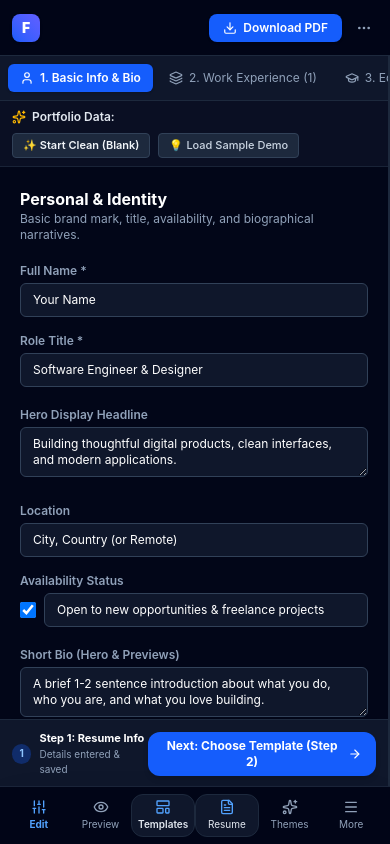
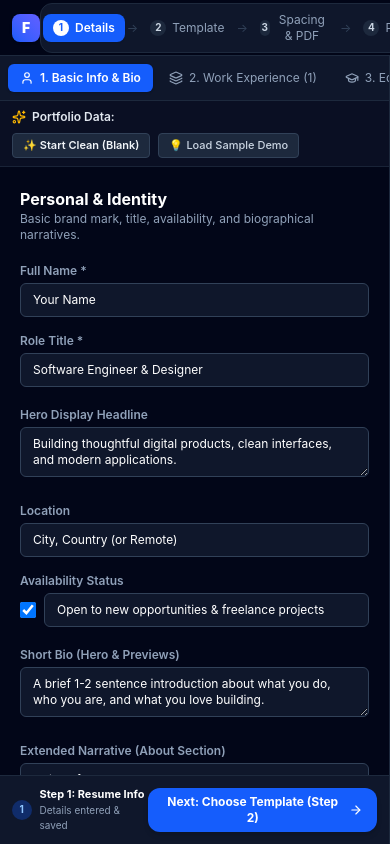
Before and after one commit to zainabmughal098/my-portfolio, a React (Vite) app: page / in a window 390 px wide. Built offline with nearby package versions, Linux system fonts and the light colour scheme.

Commit message:
update UI layout and streamline navigation

```diff
--- a/src/App.tsx
+++ b/src/App.tsx
@@ -10,7 +10,6 @@ import { ExportModal } from './components/ExportModal';
 import { TemplateModal } from './components/TemplateModal';
 import { ResumeView } from './components/ResumeView';
 import { SocialSharePreview } from './components/SocialSharePreview';
-import { MobileBottomNav } from './components/MobileBottomNav';
 import { FIELD_TEMPLATES, FieldTemplate } from './data/templates';
 
 const LOCAL_STORAGE_KEY = 'foliocraft_portfolio_v2';
@@ -29,7 +28,7 @@ export default function App() {
     return BLANK_PORTFOLIO_TEMPLATE;
   });
 
-  const [viewMode, setViewMode] = useState<ViewMode>('split');
+  const [viewMode, setViewMode] = useState<ViewMode>('editor');
   const [deviceMode, setDeviceMode] = useState<DeviceMode>('desktop');
   const [isExportOpen, setIsExportOpen] = useState(false);
   const [isTemplatesOpen, setIsTemplatesOpen] = useState(false);
@@ -121,31 +120,10 @@ export default function App() {
       />
 
       {/* Workspace Body */}
-      <div className="flex-1 flex overflow-hidden pb-14 lg:pb-0 relative">
-        {/* SPLIT VIEW */}
-        {viewMode === 'split' && (
-          <>
-            <div className="w-full lg:w-[450px] xl:w-[480px] shrink-0 h-full border-r border-slate-800 flex flex-col">
-              <EditorPanel
-                data={data}
-                onChange={setData}
-                onOpenResume={() => setViewMode('resume')}
-                onOpenTemplates={() => setViewMode('themes')}
-                onStartBlank={handleStartBlank}
-                onLoadDemo={handleLoadDemo}
-              />
-            </div>
-            <div className="hidden lg:block flex-1 h-full bg-slate-950 overflow-hidden">
-              <DeviceFrame deviceMode={deviceMode}>
-                <PortfolioRenderer data={data} isInteractive={true} />
-              </DeviceFrame>
-            </div>
-          </>
-        )}
-
-        {/* FULL EDITOR VIEW */}
-        {viewMode === 'editor' && (
-          <div className="w-full max-w-5xl mx-auto h-full">
+      <div className="flex-1 flex overflow-hidden relative">
+        {/* STEP 1: ENTER DETAILS (CLEAN, FOCUSED FULL EDITOR - NO CRAMPED SPLIT VIEW) */}
+        {(viewMode === 'editor' || viewMode === 'split') && (
+          <div className="w-full max-w-5xl mx-auto h-full flex flex-col">
             <EditorPanel
               data={data}
               onChange={setData}
@@ -157,16 +135,7 @@ export default function App() {
           </div>
         )}
 
-        {/* FULL PREVIEW VIEW */}
-        {viewMode === 'preview' && (
-          <div className="w-full h-full bg-slate-950 overflow-hidden">
-            <DeviceFrame deviceMode={deviceMode}>
-              <PortfolioRenderer data={data} isInteractive={true} />
-            </DeviceFrame>
-          </div>
-        )}
-
-        {/* TEMPLATES & STYLES STUDIO */}
+        {/* STEP 2: TEMPLATES & STYLES STUDIO */}
         {viewMode === 'themes' && (
           <div className="w-full h-full overflow-y-auto bg-slate-950">
             <TemplatesStudio
@@ -175,19 +144,30 @@ export default function App() {
               onApplyTemplate={handleApplyTemplate}
               onUpdateTheme={(updatedTheme) => setData({ ...data, theme: updatedTheme })}
               onOpenResume={() => setViewMode('resume')}
+              onBackToDetails={() => setViewMode('editor')}
             />
           </div>
         )}
 
-        {/* ATS RESUME & PRINTABLE CV VIEW */}
+        {/* STEP 3: ATS RESUME, SPACING & PDF DOWNLOAD */}
         {viewMode === 'resume' && (
           <div className="w-full h-full overflow-y-auto bg-slate-950">
             <ResumeView
               data={data}
               onChangeData={setData}
-              onBack={() => setViewMode('split')}
+              onBack={() => setViewMode('themes')}
               onOpenTemplateGallery={() => setViewMode('themes')}
+              onOpenPreview={() => setViewMode('preview')}
             />
+          </div>
+        )}
+
+        {/* STEP 4: FULL PREVIEW VIEW (LIVE INTERACTIVE PORTFOLIO) */}
+        {viewMode === 'preview' && (
+          <div className="w-full h-full bg-slate-950 overflow-hidden">
+            <DeviceFrame deviceMode={deviceMode}>
+              <PortfolioRenderer data={data} isInteractive={true} />
+            </DeviceFrame>
           </div>
         )}
 
@@ -198,21 +178,6 @@ export default function App() {
           </div>
         )}
       </div>
-
-      {/* Persistent Mobile Bottom Navigation (Phones & Tablets < 1024px) */}
-      <MobileBottomNav
-        viewMode={viewMode}
-        onSelectViewMode={(mode) => {
-          if (mode === 'export') {
-            setIsExportOpen(true);
-          } else {
-            setViewMode(mode);
-          }
-        }}
-        onStartBlank={handleStartBlank}
-        onLoadDemo={handleLoadDemo}
-        onOpenTemplates={() => setViewMode('themes')}
-      />
 
       {/* Unified Export / Download PDF Modal */}
       <ExportModal
--- a/src/components/Navbar.tsx
+++ b/src/components/Navbar.tsx
@@ -1,22 +1,10 @@
-import React, { useState, useRef, useEffect } from 'react';
+import React from 'react';
 import {
-  Sparkles,
-  Eye,
-  Sliders,
   Download,
   Smartphone,
   Tablet,
   Monitor,
-  Maximize2,
-  LayoutTemplate,
-  FileText,
-  Globe2,
-  MoreHorizontal,
-  Trash2,
-  RotateCcw,
-  Lightbulb,
 } from 'lucide-react';
-import { PRESETS_LIST } from '../data/presets';
 import { PortfolioData } from '../types/portfolio';
 
 export type ViewMode = 'split' | 'editor' | 'preview' | 'themes' | 'resume' | 'seo' | 'export';
@@ -37,37 +25,14 @@ interface NavbarProps {
 }
 
 export const Navbar: React.FC<NavbarProps> = ({
-  onSelectPreset,
   viewMode,
   onSelectViewMode,
   deviceMode,
   onSelectDeviceMode,
-  onReset,
-  onStartBlank,
-  onLoadDemo,
-  onOpenTemplates,
-  activeTemplateName,
 }) => {
-  const [isMoreOpen, setIsMoreOpen] = useState(false);
-  const moreRef = useRef<HTMLDivElement>(null);
-
-  // Close more menu when clicking outside
-  useEffect(() => {
-    const handleClickOutside = (e: MouseEvent) => {
-      if (moreRef.current && !moreRef.current.contains(e.target as Node)) {
-        setIsMoreOpen(false);
-      }
-    };
-    document.addEventListener('mousedown', handleClickOutside);
-    return () => document.removeEventListener('mousedown', handleClickOutside);
-  }, []);
-
-  const isWebPortfolioActive = viewMode === 'split' || viewMode === 'editor' || viewMode === 'preview';
-
   return (
     <header className="no-print h-14 border-b border-slate-800 bg-slate-950/95 backdrop-blur-md px-3 sm:px-4 flex items-center justify-between text-xs text-slate-300 select-none z-30">
       {/* Zone 1: Logo & Brand */}
-      <div className="flex items-center gap-2 sm:gap-3">
       <div className="flex items-center gap-2">
         <div className="w-7 h-7 rounded-lg bg-gradient-to-tr from-blue-600 to-indigo-500 flex items-center justify-center text-white font-black text-sm shadow-sm shrink-0">
           F
@@ -76,16 +41,15 @@ export const Navbar: React.FC<NavbarProps> = ({
           FolioCraft
         </span>
       </div>
-      </div>
 
-      {/* Zone 2: Sequential 3-Step Workflow (Details -> Template -> Spacing & PDF) */}
-      <div className="hidden md:flex items-center gap-2">
+      {/* Zone 2: Sequential 4-Step Workflow (Details -> Template -> Page & Spacing -> Preview) */}
+      <div className="flex items-center gap-1 sm:gap-2">
         <div className="flex items-center p-0.5 rounded-xl bg-slate-900 border border-slate-800 text-xs">
           {/* Step 1: Enter Details */}
           <button
-            onClick={() => onSelectViewMode('split')}
-            className={`px-3 py-1.5 rounded-lg transition-all flex items-center gap-1.5 cursor-pointer ${
-              isWebPortfolioActive
+            onClick={() => onSelectViewMode('editor')}
+            className={`px-2.5 sm:px-3 py-1.5 rounded-lg transition-all flex items-center gap-1.5 cursor-pointer ${
+              viewMode === 'editor'
                 ? 'bg-blue-600 text-white font-semibold shadow-xs'
                 : 'text-slate-400 hover:text-white'
             }`}
@@ -93,20 +57,21 @@ export const Navbar: React.FC<NavbarProps> = ({
           >
             <span
               className={`w-4 h-4 rounded-full flex items-center justify-center text-[10px] font-bold ${
-                isWebPortfolioActive ? 'bg-white text-blue-600' : 'bg-slate-800 text-slate-300'
+                viewMode === 'editor' ? 'bg-white text-blue-600' : 'bg-slate-800 text-slate-300'
               }`}
             >
               1
             </span>
-            <span>1. Enter Details</span>
+            <span className="hidden sm:inline">1. Enter Details</span>
+            <span className="sm:hidden">Details</span>
           </button>
 
-          <span className="text-slate-700 px-1">&rarr;</span>
+          <span className="text-slate-700 px-0.5 sm:px-1">&rarr;</span>
 
           {/* Step 2: Choose Template & Themes */}
           <button
             onClick={() => onSelectViewMode('themes')}
-            className={`px-3 py-1.5 rounded-lg transition-all flex items-center gap-1.5 cursor-pointer ${
+            className={`px-2.5 sm:px-3 py-1.5 rounded-lg transition-all flex items-center gap-1.5 cursor-pointer ${
               viewMode === 'themes'
                 ? 'bg-blue-600 text-white font-semibold shadow-xs'
                 : 'text-slate-400 hover:text-white'
@@ -120,20 +85,21 @@ export const Navbar: React.FC<NavbarProps> = ({
             >
               2
             </span>
-            <span>2. Template & Themes</span>
+            <span className="hidden sm:inline">2. Template</span>
+            <span className="sm:hidden">Template</span>
           </button>
 
-          <span className="text-slate-700 px-1">&rarr;</span>
+          <span className="text-slate-700 px-0.5 sm:px-1">&rarr;</span>
 
-          {/* Step 3: Page, Spacing & PDF */}
+          {/* Step 3: Page, Spacing & Download */}
           <button
             onClick={() => onSelectViewMode('resume')}
-            className={`px-3 py-1.5 rounded-lg transition-all flex items-center gap-1.5 cursor-pointer ${
+            className={`px-2.5 sm:px-3 py-1.5 rounded-lg transition-all flex items-center gap-1.5 cursor-pointer ${
               viewMode === 'resume'
                 ? 'bg-blue-600 text-white font-semibold shadow-xs'
                 : 'text-slate-400 hover:text-white'
             }`}
-            title="Step 3: Choose 1 Page / 2 Pages, adjust compact/normal spacing & export PDF"
+            title="Step 3: Choose 1 Page / 2 Pages, adjust compact/normal spacing & download PDF"
           >
             <span
               className={`w-4 h-4 rounded-full flex items-center justify-center text-[10px] font-bold ${
@@ -142,13 +108,37 @@ export const Navbar: React.FC<NavbarProps> = ({
             >
               3
             </span>
-            <span>3. Page, Spacing & PDF</span>
+            <span className="hidden sm:inline">3. Page, Spacing & Download</span>
+            <span className="sm:hidden">Spacing & PDF</span>
+          </button>
+
+          <span className="text-slate-700 px-0.5 sm:px-1">&rarr;</span>
+
+          {/* Step 4: Preview */}
+          <button
+            onClick={() => onSelectViewMode('preview')}
+            className={`px-2.5 sm:px-3 py-1.5 rounded-lg transition-all flex items-center gap-1.5 cursor-pointer ${
+              viewMode === 'preview'
+                ? 'bg-blue-600 text-white font-semibold shadow-xs'
+                : 'text-slate-400 hover:text-white'
+            }`}
+            title="Step 4: Interactive Live Portfolio Preview"
+          >
+            <span
+              className={`w-4 h-4 rounded-full flex items-center justify-center text-[10px] font-bold ${
+                viewMode === 'preview' ? 'bg-white text-blue-600' : 'bg-slate-800 text-slate-300'
+              }`}
+            >
+              4
+            </span>
+            <span className="hidden sm:inline">4. Preview</span>
+            <span className="sm:hidden">Preview</span>
           </button>
         </div>
 
-        {/* Device Switcher (shown when working on Web Portfolio) */}
-        {isWebPortfolioActive && (
-          <div className="flex items-center p-0.5 rounded-lg bg-slate-900 border border-slate-800 text-slate-400">
+        {/* Device Switcher (shown when in Step 4 Preview) */}
+        {viewMode === 'preview' && (
+          <div className="hidden lg:flex items-center p-0.5 rounded-lg bg-slate-900 border border-slate-800 text-slate-400">
             <button
               onClick={() => onSelectDeviceMode('desktop')}
               className={`p-1.5 rounded transition-colors cursor-pointer ${deviceMode === 'desktop' ? 'bg-slate-800 text-white' : 'hover:text-slate-200'}`}
@@ -174,90 +164,18 @@ export const Navbar: React.FC<NavbarProps> = ({
         )}
       </div>
 
-      {/* Zone 3: Download PDF & More Options */}
+      {/* Zone 3: Direct Download PDF Action (only shown if not already in Step 3 where toolbar has it) */}
       <div className="flex items-center gap-2">
-        {/* Primary Download Action: Shown during Step 1 & 2 to jump to PDF export. In Step 3 (Resume Studio), the master download button is already right on the resume toolbar */}
         {viewMode !== 'resume' && (
           <button
             onClick={() => onSelectViewMode('resume')}
-            className="px-3.5 py-1.5 rounded-lg bg-blue-600 hover:bg-blue-500 text-white font-semibold transition-all flex items-center gap-1.5 shadow-sm text-xs cursor-pointer active:scale-95"
-            title="Go to Step 3: Page, Spacing & PDF Download"
+            className="px-3 py-1.5 rounded-lg bg-blue-600 hover:bg-blue-500 text-white font-semibold transition-all flex items-center gap-1.5 shadow-sm text-xs cursor-pointer active:scale-95"
+            title="Jump to Step 3: Page, Spacing & PDF Download"
           >
             <Download className="w-3.5 h-3.5" />
-            <span>Download PDF</span>
+            <span className="hidden sm:inline">Download PDF</span>
           </button>
         )}
-
-        {/* More Options Dropdown */}
-        <div className="relative" ref={moreRef}>
-          <button
-            onClick={() => setIsMoreOpen(!isMoreOpen)}
-            className="p-1.5 rounded-lg text-slate-400 hover:text-white hover:bg-slate-800 transition-colors cursor-pointer"
-            title="More Options"
-          >
-            <MoreHorizontal className="w-4 h-4" />
-          </button>
-
-          {isMoreOpen && (
-            <div className="absolute right-0 mt-2 w-56 rounded-xl bg-slate-900 border border-slate-800 shadow-2xl py-1.5 z-50 text-xs animate-in fade-in duration-100 divide-y divide-slate-800">
-              <div className="px-3 py-1.5 text-[10px] uppercase font-bold text-slate-500 tracking-wider">
-                Tools & Samples
-              </div>
-
-              <div className="py-1">
-                <button
-                  onClick={() => {
-                    setIsMoreOpen(false);
-                    onSelectViewMode('seo');
-                  }}
-                  className="w-full px-3 py-2 text-left hover:bg-slate-800 flex items-center gap-2 text-slate-300 hover:text-white cursor-pointer"
-                >
-                  <Globe2 className="w-3.5 h-3.5 text-emerald-400" />
-                  <span>Social Share & SEO Cards</span>
-                </button>
-
-                {onLoadDemo && (
-                  <button
-                    onClick={() => {
-                      setIsMoreOpen(false);
-                      onLoadDemo();
-                    }}
-                    className="w-full px-3 py-2 text-left hover:bg-slate-800 flex items-center gap-2 text-slate-300 hover:text-white cursor-pointer"
-                  >
-                    <Lightbulb className="w-3.5 h-3.5 text-amber-400" />
-                    <span>Load Example Profile Data</span>
-                  </button>
-                )}
-
-                {onStartBlank && (
-                  <button
-                    onClick={() => {
-                      setIsMoreOpen(false);
-                      onStartBlank();
-                    }}
-                    className="w-full px-3 py-2 text-left hover:bg-slate-800 flex items-center gap-2 text-slate-300 hover:text-white cursor-pointer"
-                  >
-                    <Trash2 className="w-3.5 h-3.5 text-blue-400" />
-                    <span>Start with Blank Canvas</span>
-                  </button>
-                )}
-              </div>
-
-              <div className="py-1">
-                <button
-                  onClick={() => {
-                    setIsMoreOpen(false);
-                    onReset();
-                  }}
-                  className="w-full px-3 py-2 text-left hover:bg-slate-800 flex items-center gap-2 text-rose-400 hover:text-rose-300 cursor-pointer"
-                >
-                  <RotateCcw className="w-3.5 h-3.5" />
-                  <span>Reset Everything to Default</span>
-                </button>
-              </div>
-            </div>
-          )}
-        </div>
       </div>
     </header>
   );
```
Also changed, not shown: src/components/ResumeView.tsx (+23 -2 lines). Lines whose indentation alone changed are shown as unchanged.
